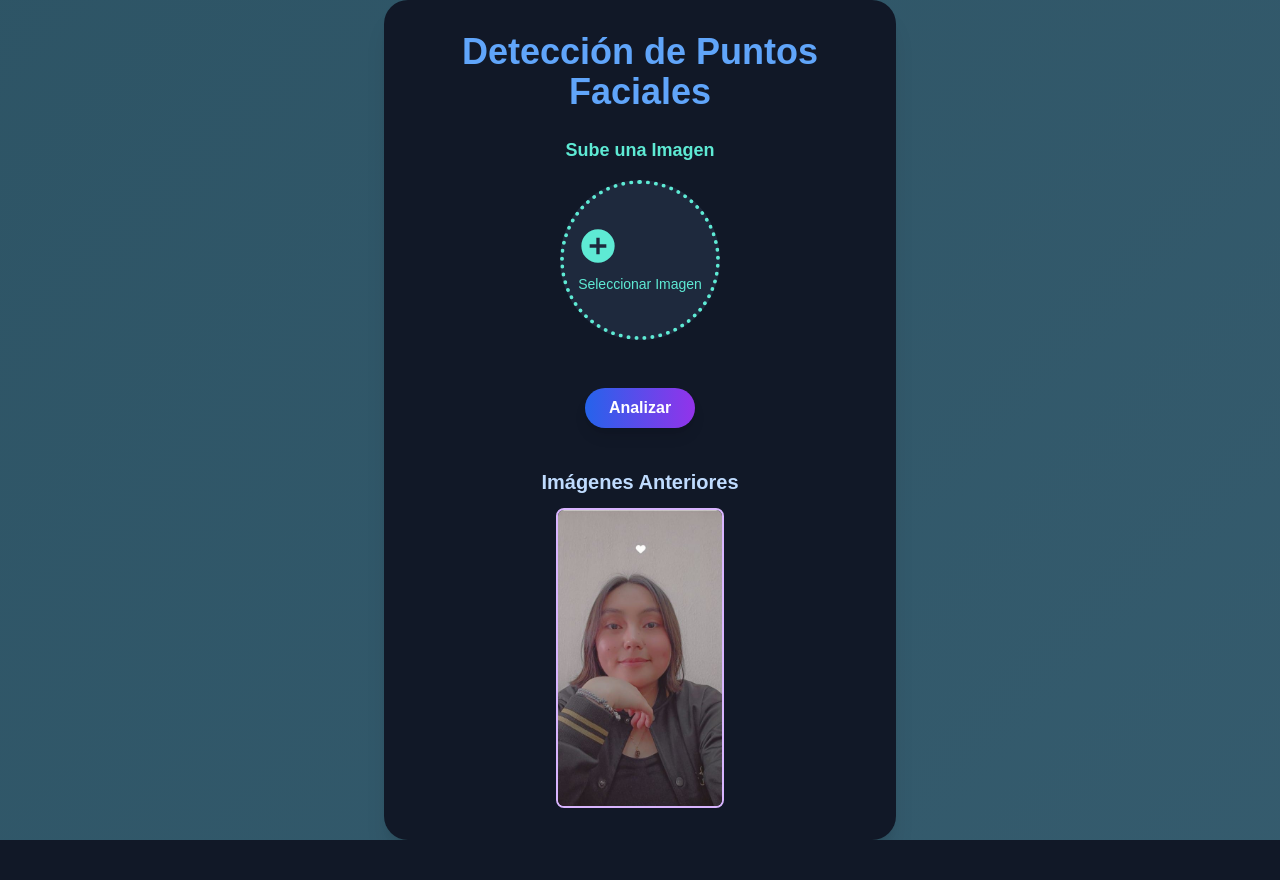
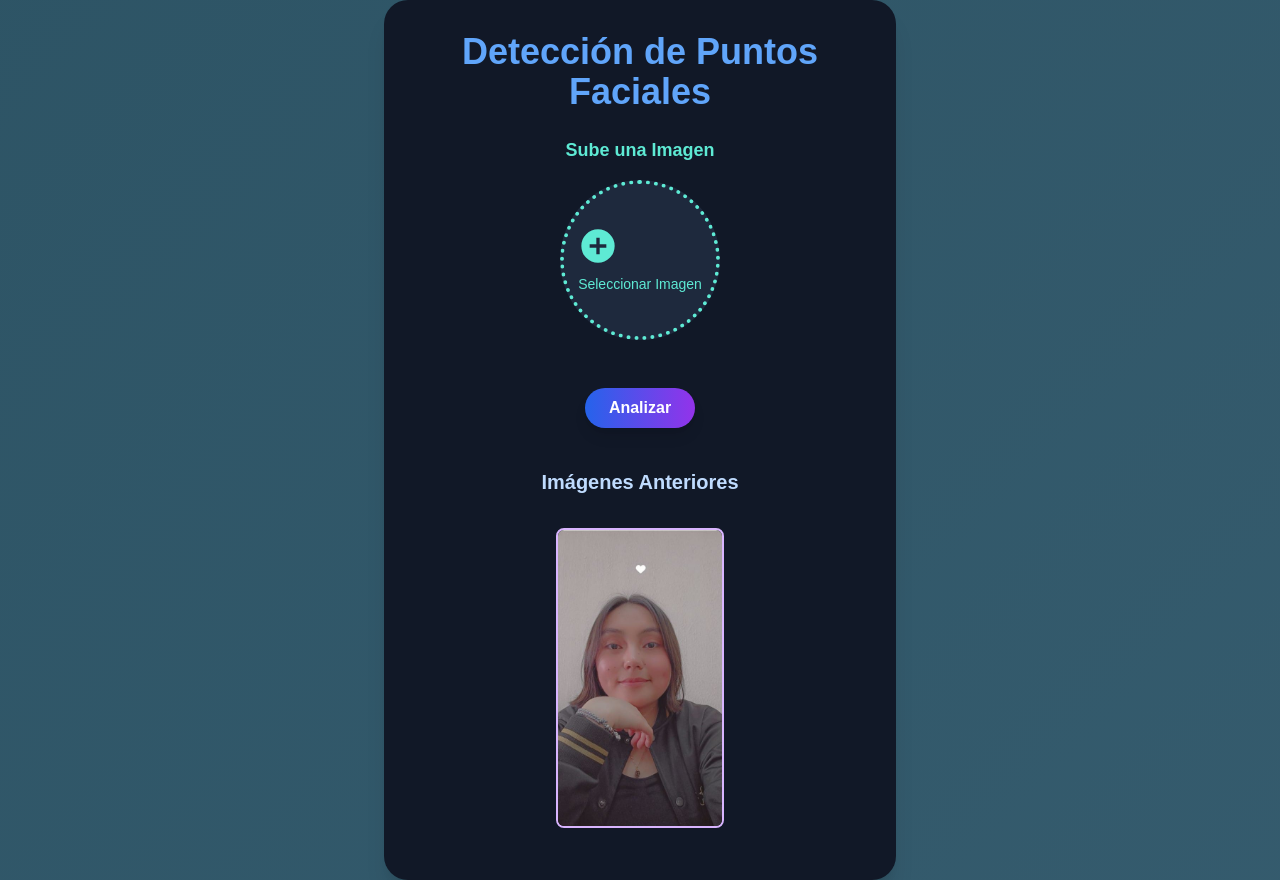
Before and after one commit to ANAFRAN82/anafrancoemociones, a Flask app: page / in a window 1280 px wide. Before the commit the page ends 840 px from the top, so only its background shows below. Run offline with Flask 2, Linux system fonts and the light colour scheme; some libraries are stand-ins or nearby versions.

Commit message:
Update index.html

```diff
--- a/emotion/templates/index.html
+++ b/emotion/templates/index.html
@@ -29,7 +29,7 @@
         img {
             max-width: 300px; /* Ajusta el tamaño máximo de las imágenes */
             max-height: 300px;
-            margin: 0 auto; /* Centra las imágenes horizontalmente */
+            margin: 20px auto; /* Espaciado entre las imágenes y centrado */
         }
     </style>
 </head>
```
